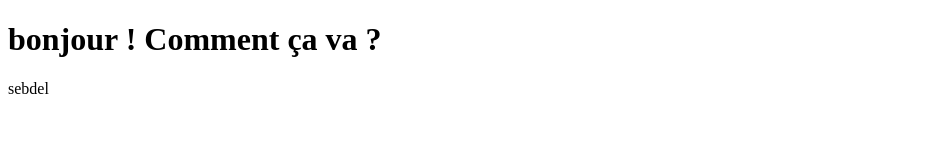
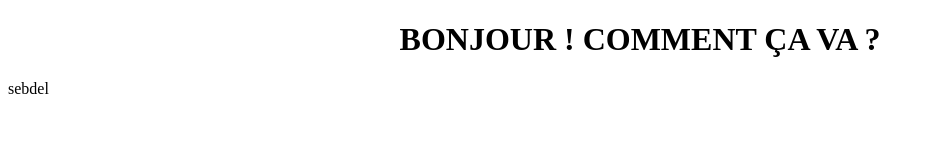
Before and after one commit to sebdelbox/SebastienDelalay_2_01042021, a plain HTML site: page index.html in a window 1280 px wide. Shown: the whole page, without its empty margins (0-934 px from the left). Drawn offline with Linux system fonts and the light colour scheme.

Commit message:
quatrieme commit

```diff
--- a/index.html
+++ b/index.html
@@ -2,7 +2,7 @@
 <html>
     <head>
         <meta charset="utf-8" />
-        <link rel="stylesheet" href="style_cv.css">
+        <link rel="stylesheet" href="style.css">
         <title>PROJET 01</title>
     </head>
 
```
